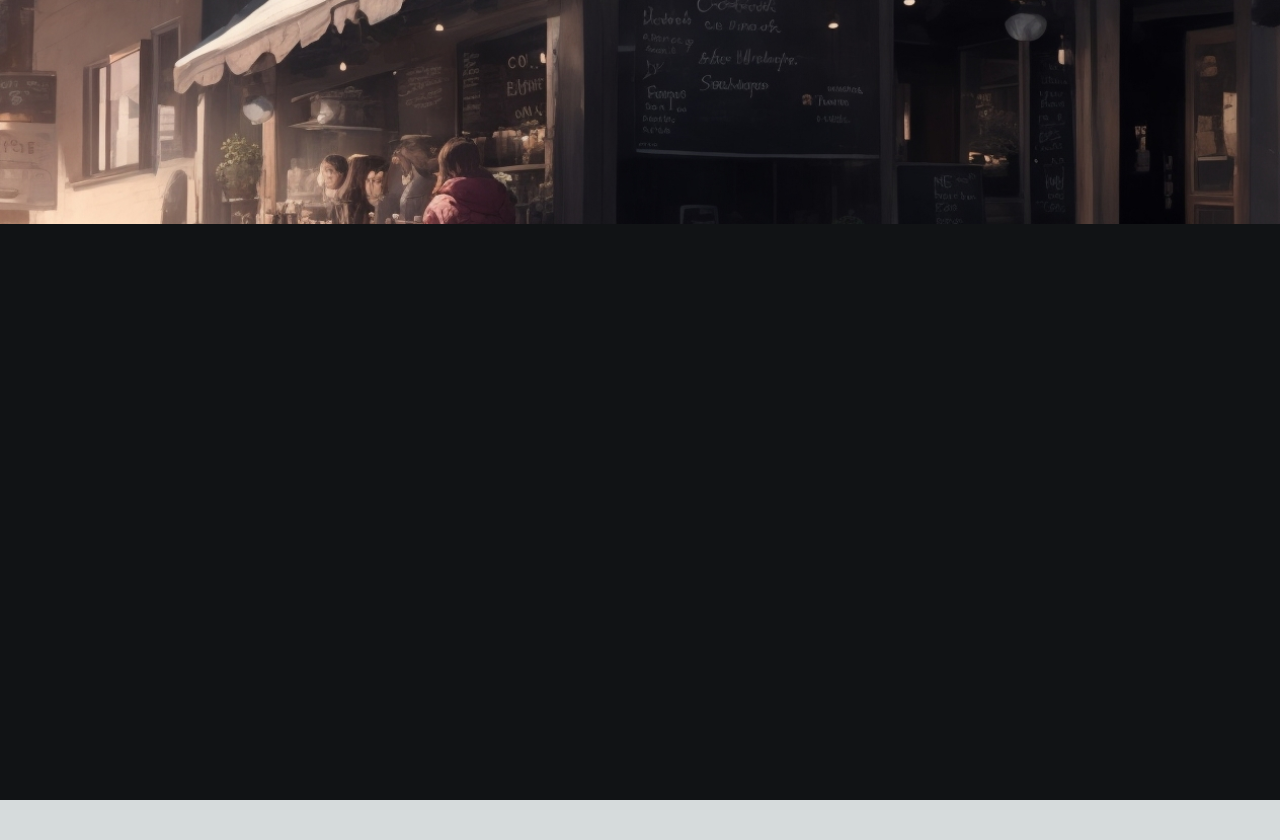
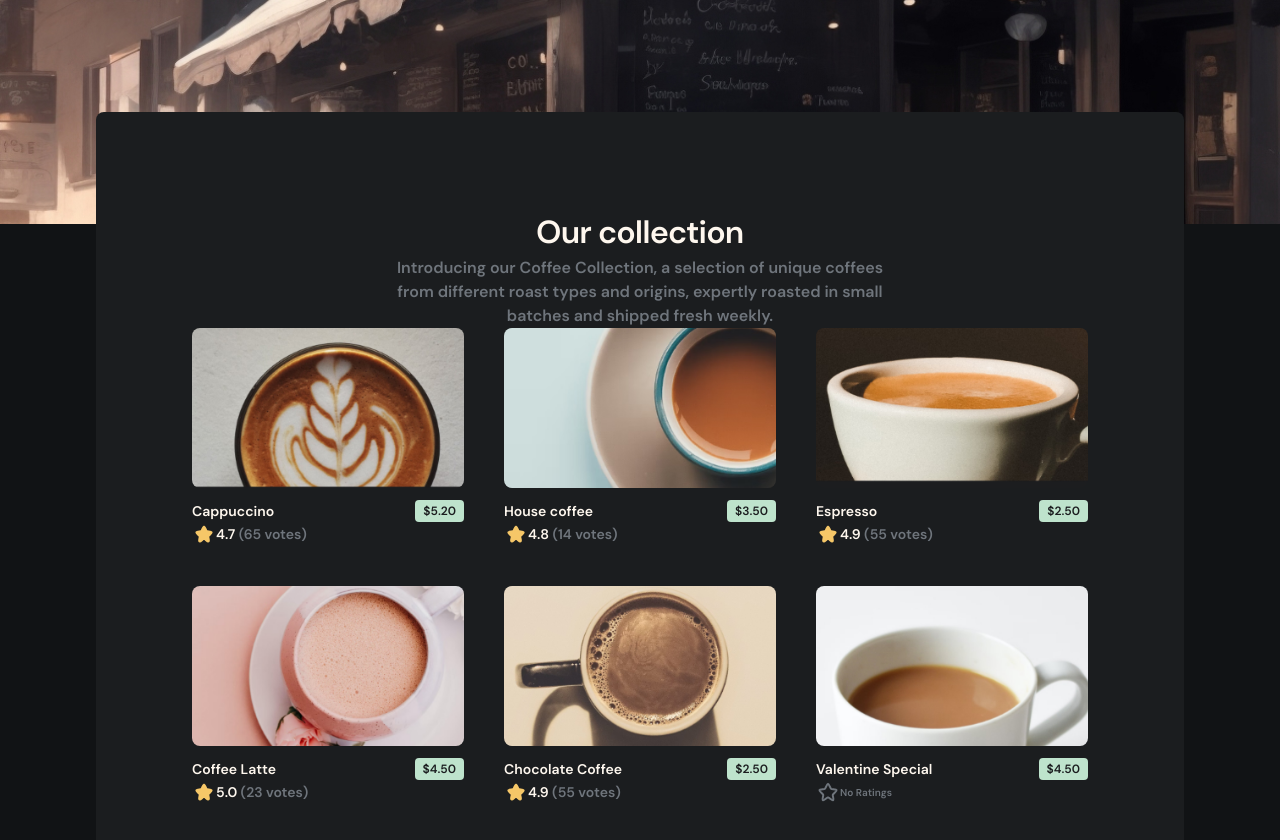
Before and after one commit to AlexandreVolts/simple-coffee-list, a Next.js app: page / in a window 1280 px wide. Shown: the top 840 px of the page. Before the commit the page ends 800 px from the top, so only its background shows below. Built offline with nearby package versions, Linux system fonts and the light colour scheme.

Commit message:
feat(app): Card component added with prices and ratings

```diff
--- a/src/app/globals.css
+++ b/src/app/globals.css
@@ -2,26 +2,7 @@
 @tailwind components;
 @tailwind utilities;
 
-:root {
-  --foreground-rgb: 0, 0, 0;
-  --background-start-rgb: 214, 219, 220;
-  --background-end-rgb: 255, 255, 255;
+@font-face {
+  font-family: "DM Sans";
+  src: url("/DMSans-VariableFont_opsz,wght.ttf");
 }
-
-@media (prefers-color-scheme: dark) {
-  :root {
-    --foreground-rgb: 255, 255, 255;
-    --background-start-rgb: 0, 0, 0;
-    --background-end-rgb: 0, 0, 0;
-  }
-}
-
-body {
-  color: rgb(var(--foreground-rgb));
-  background: linear-gradient(
-      to bottom,
-      transparent,
-      rgb(var(--background-end-rgb))
-    )
-    rgb(var(--background-start-rgb));
-}
--- a/src/app/layout.tsx
+++ b/src/app/layout.tsx
@@ -1,22 +1,19 @@
-import type { Metadata } from 'next'
-import { Inter } from 'next/font/google'
-import './globals.css'
-
-const inter = Inter({ subsets: ['latin'] })
+import type { Metadata } from "next";
+import "./globals.css";
 
 export const metadata: Metadata = {
-  title: 'Simple Coffee Page',
-  description: 'Simple Coffee Page',
-}
+  title: "Simple Coffee Page",
+  description: "Simple Coffee Page",
+};
 
 export default function RootLayout({
   children,
 }: {
-  children: React.ReactNode
+  children: React.ReactNode;
 }) {
   return (
     <html lang="en">
-      <body className={inter.className}>{children}</body>
+      <body>{children}</body>
     </html>
-  )
+  );
 }
--- a/src/app/page.tsx
+++ b/src/app/page.tsx
@@ -1,9 +1,24 @@
 import Background from "@/components/Background";
+import Card from "@/components/Card";
+import coffees from "@/json/coffees.json";
 
 export default function Home() {
   return (
-    <main className="min-h-screen bg-black">
+    <main className="min-h-screen bg-black font-dmsans font-semibold">
       <Background />
+      <div className="px-24">
+        <div className="relative z-10 w-full m-auto mt-28 p-24 bg-brown rounded-lg">
+          <h2 className="text-white text-xl text-center">Our collection</h2>
+          <h3 className="max-w-[500px] m-auto text-lg text-gray text-center">
+            Introducing our Coffee Collection, a selection of unique coffees from
+            different roast types and origins, expertly roasted in small batches
+            and shipped fresh weekly.
+          </h3>
+          <div className="grid grid-cols-1 md:grid-cols-2 lg:grid-cols-3 gap-10">
+            {coffees.map((coffee) => <Card key={coffee.id} {...coffee} />)}
+          </div>
+        </div>
+      </div>
     </main>
-  )
+  );
 }
--- a/src/components/Background.tsx
+++ b/src/components/Background.tsx
@@ -1,3 +1,3 @@
 export default function Background() {
-  return <div className="absolute w-full h-[14rem] bg-banner bg-cover bg-no-repeat" />;
+  return <div className="absolute top-0 z-0 w-full h-[14rem] bg-banner bg-cover bg-no-repeat" />;
 }
--- /dev/null
+++ b/src/components/Card.tsx
@@ -0,0 +1,46 @@
+import Image from "next/image";
+
+interface CardProps {
+  label: string;
+  url: string;
+  price: number;
+  rating?: number;
+  votes?: number;
+}
+export default function Card(props: CardProps) {
+  return (
+    <div className="space-y-3">
+      <div
+        className="w-full h-40 bg-cover bg-center rounded-lg"
+        style={{ backgroundImage: `url(${props.url})` }}
+      />
+      <div>
+        <div className="flex justify-between items-center">
+          <h4 className="text-white text-md">{props.label}</h4>
+          <p className="inline-block px-2 py-0.5 bg-beige rounded text-brown text-center text-sm">
+            ${props.price.toFixed(2)}
+          </p>
+        </div>
+        <div className="flex">
+          <div className="flex items-center">
+            {props.votes && props.rating ? (
+              <>
+                <Image src="/star-fill.svg" alt="" width={24} height={24} />
+                <p className="text-md text-white">
+                  <span>{props.rating.toFixed(1)}</span>
+                  <span className="text-gray"> ({props.votes} votes)</span>
+                </p>
+              </>
+            ) : (
+              <>
+                <Image src="/star.svg" alt="" width={24} height={24} />
+                <p className="text-xs text-gray">No Ratings</p>
+              </>
+            )}
+            <p></p>
+          </div>
+        </div>
+      </div>
+    </div>
+  );
+}
```
